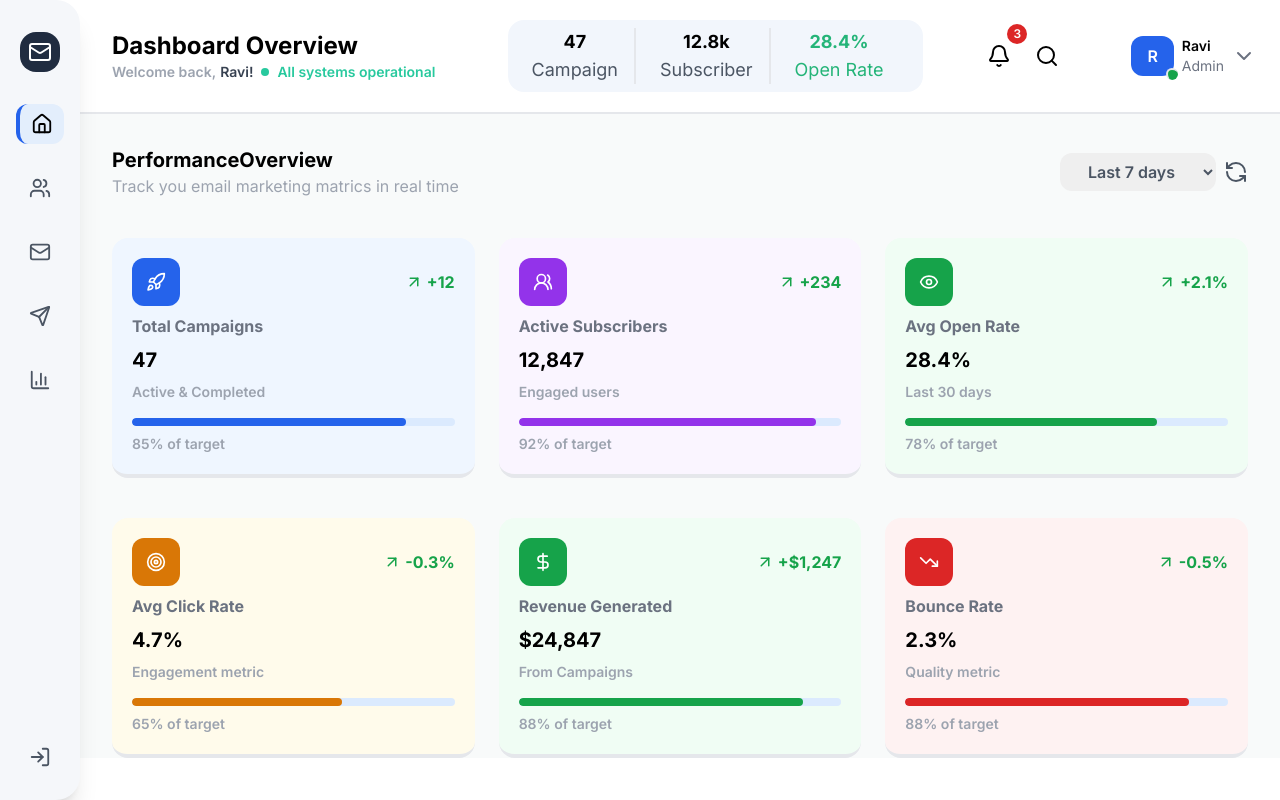
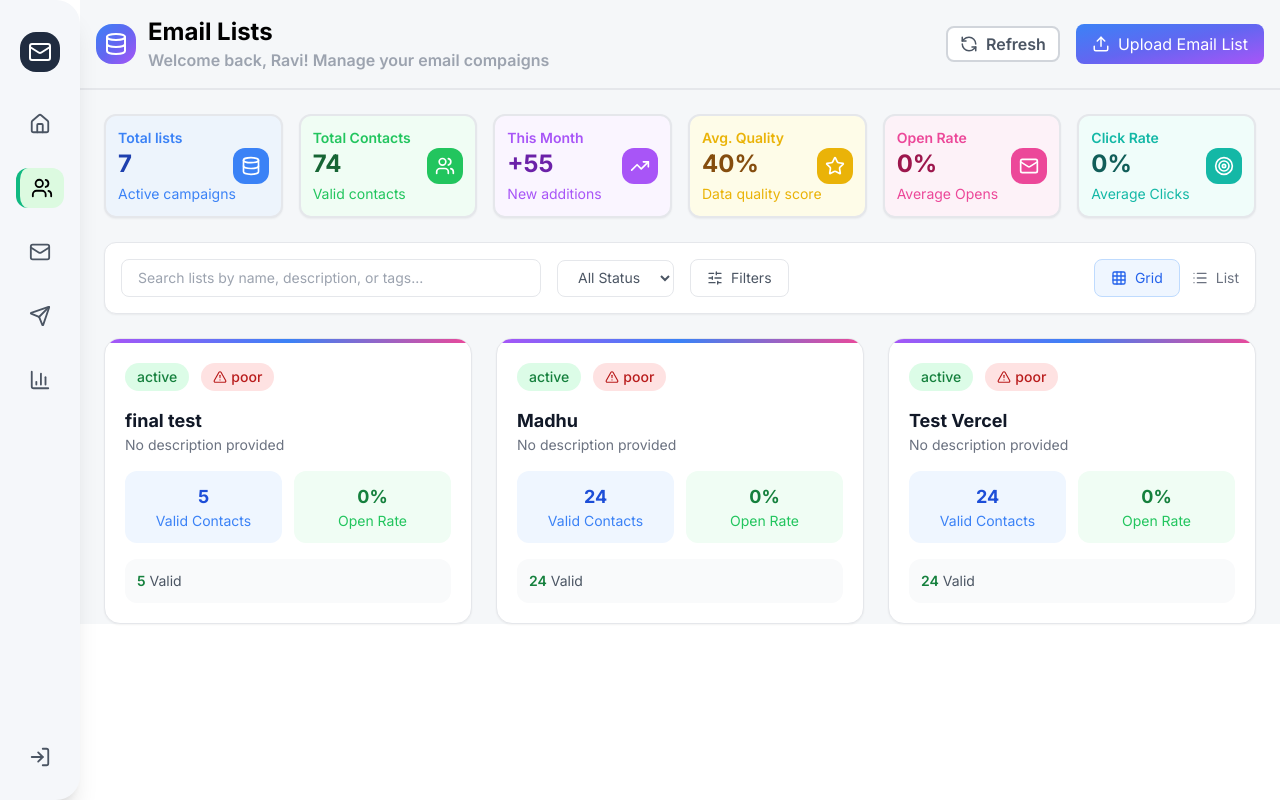
Before and after one commit to techieshruti/Globopersona-project-Frontend-UI-Redesign, a React (Vite) app: page /Globopersona-project-Frontend-UI-Redesign/email-list in a window 1280 px wide. Before the commit this address led to /Globopersona-project-Frontend-UI-Redesign/email-list#/dashboard. Built offline with nearby package versions, Linux system fonts and the light colour scheme.

Commit message:
final commit

```diff
--- a/src/index.css
+++ b/src/index.css
@@ -1,4 +1,4 @@
-@import url('https://fonts.googleapis.com/css2?family=Inter:wght@400;500;600;700&display=swap');
+@import url("https://fonts.googleapis.com/css2?family=Inter:wght@400;500;600;700&display=swap");
 
 @tailwind base;
 @tailwind components;
--- a/src/main.jsx
+++ b/src/main.jsx
@@ -1,11 +1,13 @@
 import React from "react";
 import ReactDOM from "react-dom/client";
+import { BrowserRouter } from "react-router-dom";
 import App from "./App";
-import { HashRouter  } from "react-router-dom";
 import "./index.css";
 
 ReactDOM.createRoot(document.getElementById("root")).render(
-  <HashRouter >
-    <App />
-  </HashRouter >
+  <React.StrictMode>
+    <BrowserRouter basename="/Globopersona-project-Frontend-UI-Redesign">
+      <App />
+    </BrowserRouter>
+  </React.StrictMode>
 );
--- a/src/pages/DashBoard.jsx
+++ b/src/pages/DashBoard.jsx
@@ -1,5 +1,5 @@
 import React from "react";
-import Sidebar from "../components/layout/Sidebar.jsx";
+import Sidebar from "../components/Layout/Sidebar.jsx";
 import { Bell, Search, ChevronDown } from "lucide-react";
 import PerformanceOverview from "../components/Dashboard/PerformanceOverview";
 
--- a/src/pages/EmailAccounts.jsx
+++ b/src/pages/EmailAccounts.jsx
@@ -1,4 +1,4 @@
-import Sidebar from "../components/layout/Sidebar.jsx";
+import Sidebar from "../components/Layout/Sidebar.jsx";
 import EmailAccountsHeader from "../components/emailAccounts/EmailAccountsHeader";
 import EmailHeaderCards from "../components/Email List/EmailHeaderCards";
 import EmailAccountRow from "../components/emailAccounts/EmailAccountsRow";
--- a/src/pages/EmailCampaigns.jsx
+++ b/src/pages/EmailCampaigns.jsx
@@ -1,4 +1,4 @@
-import Sidebar from "../components/layout/Sidebar.jsx";
+import Sidebar from "../components/Layout/Sidebar.jsx";
 import EmailCampaignHeader from "../components/EmailCampaigns/EmailCampaignHeader";
 import CampaignSummaryCard from "../components/EmailCampaigns/CampaignSummaryCard";
 import CampaignFilterBar from "../components/EmailCampaigns/CampaignFilterBar";
--- a/src/pages/EmailList.jsx
+++ b/src/pages/EmailList.jsx
@@ -1,6 +1,6 @@
 import React from "react";
 import EmailHeader from "../components/Email List/EmailHeader";
-import Sidebar from "../components/layout/Sidebar.jsx";
+import Sidebar from "../components/Layout/Sidebar.jsx";
 import EmailHeaderCards from "../components/Email List/EmailHeaderCards";
 import { Database, Mail, Star, Target, TrendingUp, Users } from "lucide-react";
 import EmailLayoutCards from "../components/Email List/EmailListCards";
--- a/vite.config.js
+++ b/vite.config.js
@@ -3,5 +3,5 @@ import react from '@vitejs/plugin-react'
 
 export default defineConfig({
   plugins: [react()],
-  base: '/Globopersona-project-Frontend-UI-Redesign/',   // ⬅️ VERY IMPORTANT
+  base: '/Globopersona-project-Frontend-UI-Redesign/',
 })
```
